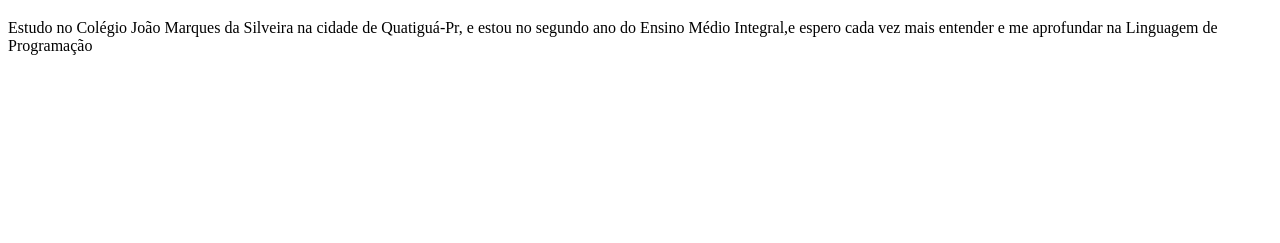
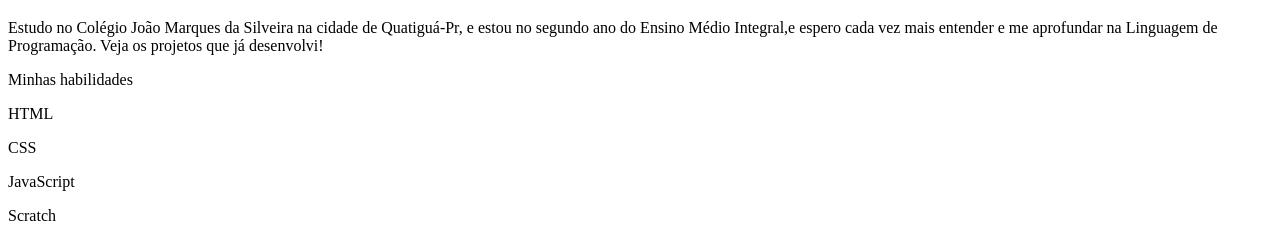
Before and after one commit to aninhascarceli/projeto1trimestre, a plain HTML site: page index.html in a window 1280 px wide. Shown: the part 557-800 px from the top of the page. Drawn offline with Linux system fonts and the light colour scheme.

Commit message:
Add files via upload

```diff
--- a/index.html
+++ b/index.html
@@ -7,12 +7,22 @@
     <link rel="stylesheet" href="styles.css">
 </head>
 <body>
+    <header class="container">
     <img src="_image.webp" alt="avatar da Ana Clara">
     <p>Eu sou Ana Clara</p>
     <h1>Sou estudante de Programação</h1>
     <p>Estudo no Colégio João Marques da Silveira na cidade de Quatiguá-Pr, e
          estou no segundo ano do Ensino Médio Integral,e
-         espero cada vez mais entender e me aprofundar na Linguagem de Programação</p>
-    </p>
+         espero cada vez mais entender e me aprofundar na Linguagem de Programação.
+        Veja os projetos que já desenvolvi!</p>
+
+        <p>Minhas habilidades</p>
+        <div>
+            <p>HTML</p>
+            <p>CSS</p>
+            <p>JavaScript</p>
+            <p>Scratch</p>
+        </div>
+        </header>
 </body>
 </html>
```
